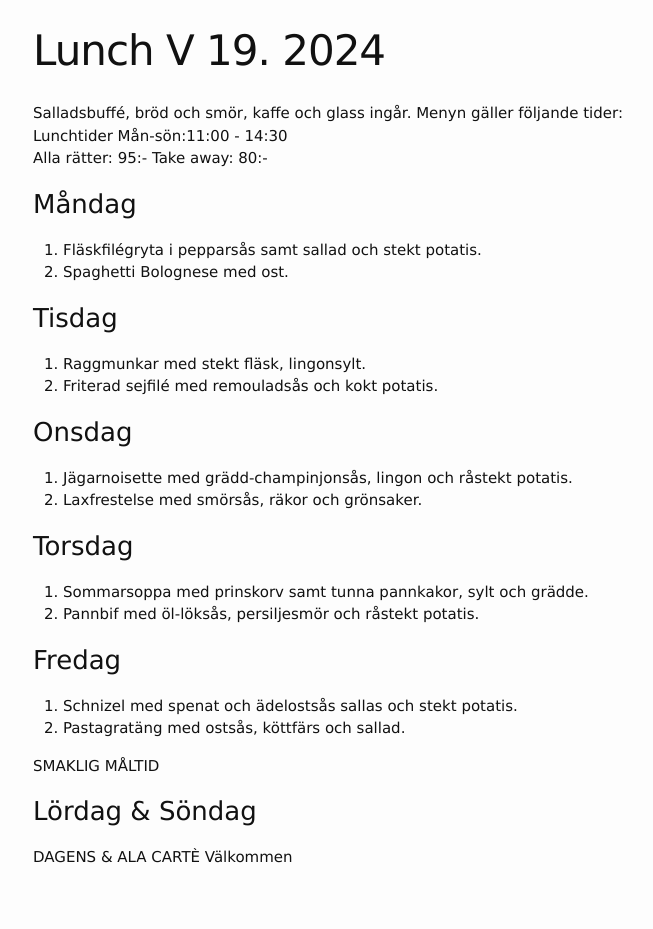
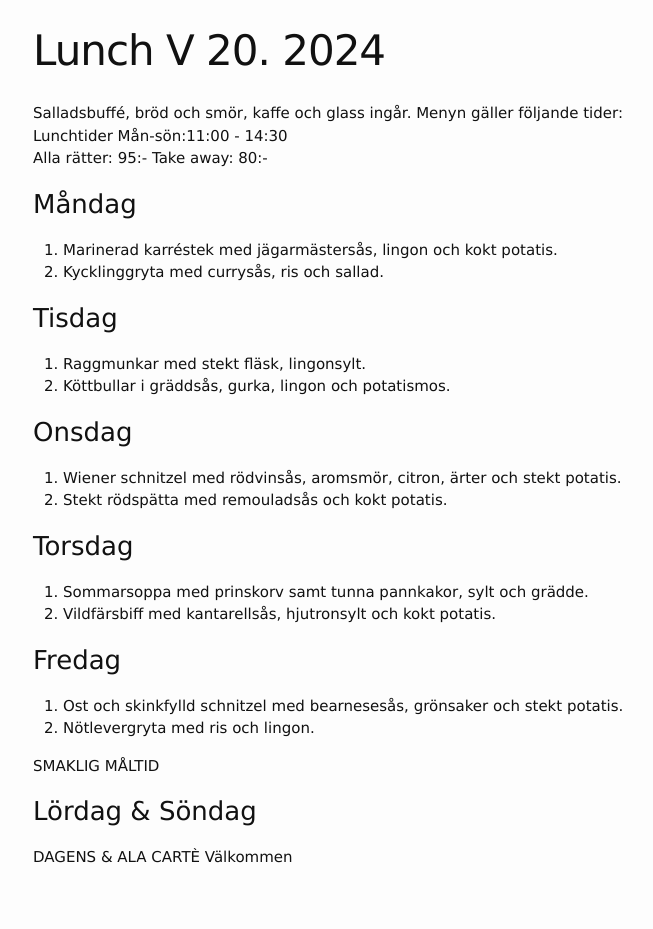
Before and after one commit to FarInn62/farinn62.github.io, a Jekyll site: the page built from lunch.md, in a window 1280 px wide. Shown: the whole page, without its empty margins (237-890 px from the left). Built offline with Jekyll 4.4.1, drawn with Linux system fonts in a browser that asks for light colours.

Commit message:
Update lunch.md

```diff
--- a/lunch.md
+++ b/lunch.md
@@ -1,6 +1,6 @@
 ---
 layout: foodmenu
-title: Lunch V 19. 2024
+title: Lunch V 20. 2024
 permalink: /lunch/
 published: true
 ---
@@ -11,28 +11,28 @@ Alla rätter: 95:- Take away: 80:-
 
 ### Måndag
 
-1. Fläskfilégryta i pepparsås samt sallad och stekt potatis.
-2. Spaghetti Bolognese med ost.
+1. Marinerad karréstek med jägarmästersås, lingon och kokt potatis.
+2. Kycklinggryta med currysås, ris och sallad.
 
 ### Tisdag
 
 1. Raggmunkar med stekt fläsk, lingonsylt.
-2. Friterad sejfilé med remouladsås och kokt potatis.
+2. Köttbullar i gräddsås, gurka, lingon och potatismos.
 
 ### Onsdag
 
-1. Jägarnoisette med grädd-champinjonsås, lingon och råstekt potatis.
-2. Laxfrestelse med smörsås, räkor och grönsaker.
+1. Wiener schnitzel med rödvinsås, aromsmör, citron, ärter och stekt potatis.
+2. Stekt rödspätta med remouladsås och kokt potatis.
 
 ### Torsdag
 
 1. Sommarsoppa med prinskorv samt tunna pannkakor, sylt och grädde.
-2. Pannbif med öl-löksås, persiljesmör och råstekt potatis.
+2. Vildfärsbiff med kantarellsås, hjutronsylt och kokt potatis.
 
 ### Fredag
 
-1. Schnizel med spenat och ädelostsås sallas och stekt potatis.
-2. Pastagratäng med ostsås, köttfärs och sallad.
+1. Ost och skinkfylld schnitzel med bearnesesås, grönsaker och stekt potatis.
+2. Nötlevergryta med ris och lingon.
 
 SMAKLIG MÅLTID
 ### Lördag & Söndag
```
